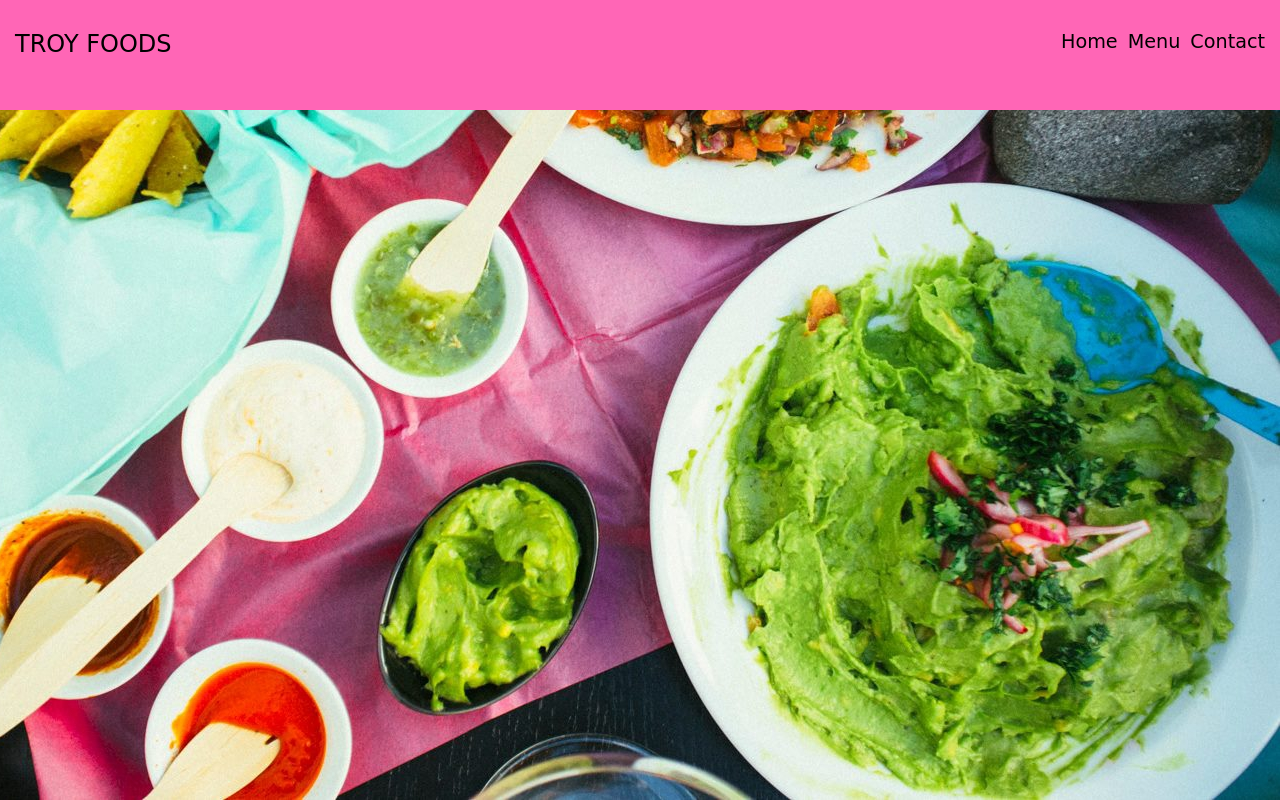
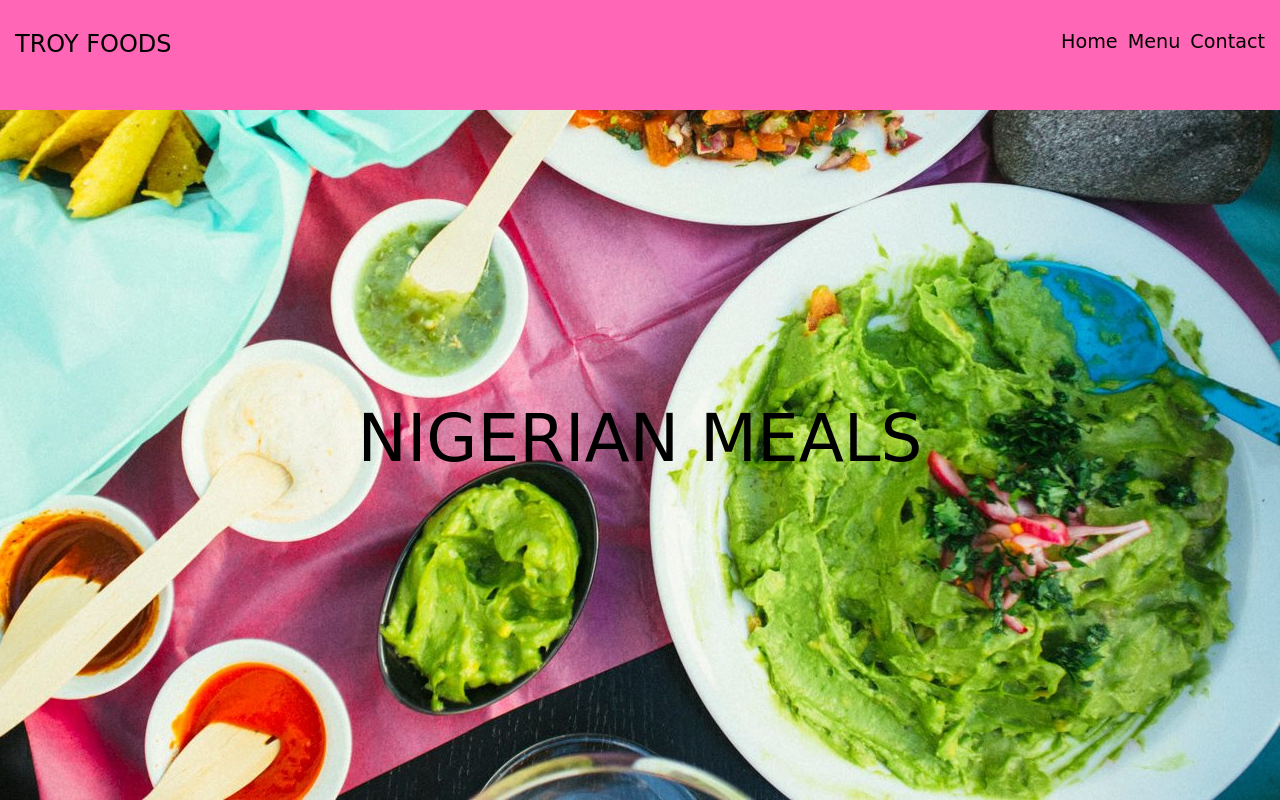
Before and after one commit to okikiola11/restaurant-page, a website built with webpack: page dist/index.html in a window 1280 px wide. Built offline with nearby package versions, Linux system fonts and the light colour scheme; a web font is replaced by a local one.

Commit message:
Update the home.js module Add text center to the background image

```diff
--- a/src/index.js
+++ b/src/index.js
@@ -1,8 +1,7 @@
+import * as Navbar from './modules/navBar';
 import showHome from './modules/home';
-import * as Navbar from './modules/navBar';
+import showMenu from './modules/menu';
 
 showHome();
 
 Navbar.innerNavbar();
-
-//console.log('hello world neq nn11');
--- a/src/modules/home.js
+++ b/src/modules/home.js
@@ -1,18 +1,18 @@
 import '../styles/index.css';
 
 const content = document.getElementById('content');
+
 
 const showHome = () => {
   const name = document.createElement('div');
   name.classList.add('bg-img');
   content.appendChild(name);
 
-  // const homeHeading = document.createElement('h1');
-  // homeHeading.innerText = `Welcome!
-  // ABC Restaurant online`;
-  // name.appendChild(homeHeading);
+  const text = document.createElement('div')
+  text.innerText = 'Nigerian Meals';
+  text.classList.add('text-center');
+
+  name.appendChild(text);
 }
 
 export default showHome;
-
-//console.log('hello world neq nn11');
--- /dev/null
+++ b/src/modules/menu.js
@@ -0,0 +1 @@
+import '../styles/menu.css';
--- a/src/styles/index.css
+++ b/src/styles/index.css
@@ -17,3 +17,21 @@ html, body {
   background-position: 100% 100%;
   height: 100vh;
 }
+
+.text-center {
+  text-align: center;
+  top: 50%;
+  display: inline-block;       /* causes element width to shrink to fit content */
+  left: 50%;                   /* moves left side of image/element to center of parent element */
+  transform: translate(-50%);
+  position: relative;
+  z-index: 1000;
+  font-size: 5.5rem;
+  text-transform: uppercase;
+  font-family: 'Hachi Maru Pop', cursive;
+}
+
+.text-center:hover {
+  color: #ff66b6;
+  cursor: pointer;
+}
```
Also changed, not shown: dist/main.js, src/styles/menu.css (added).
